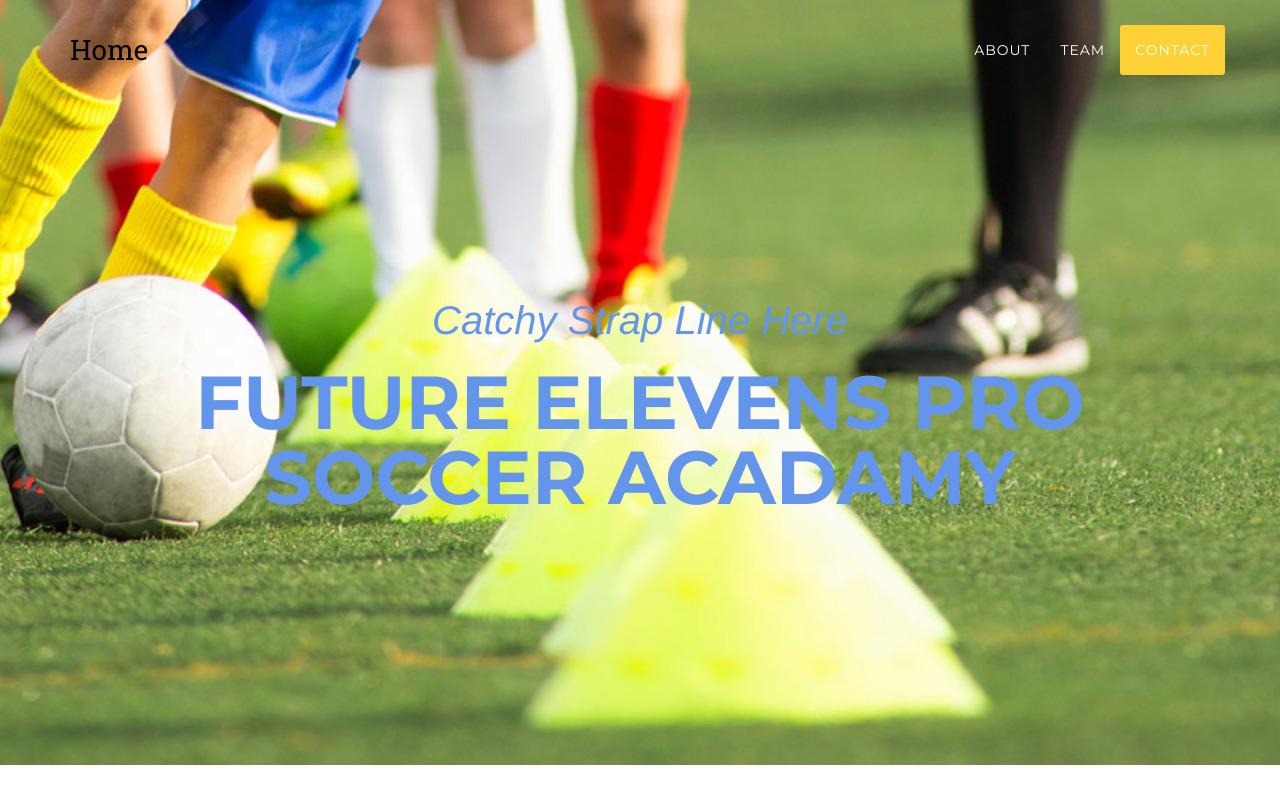
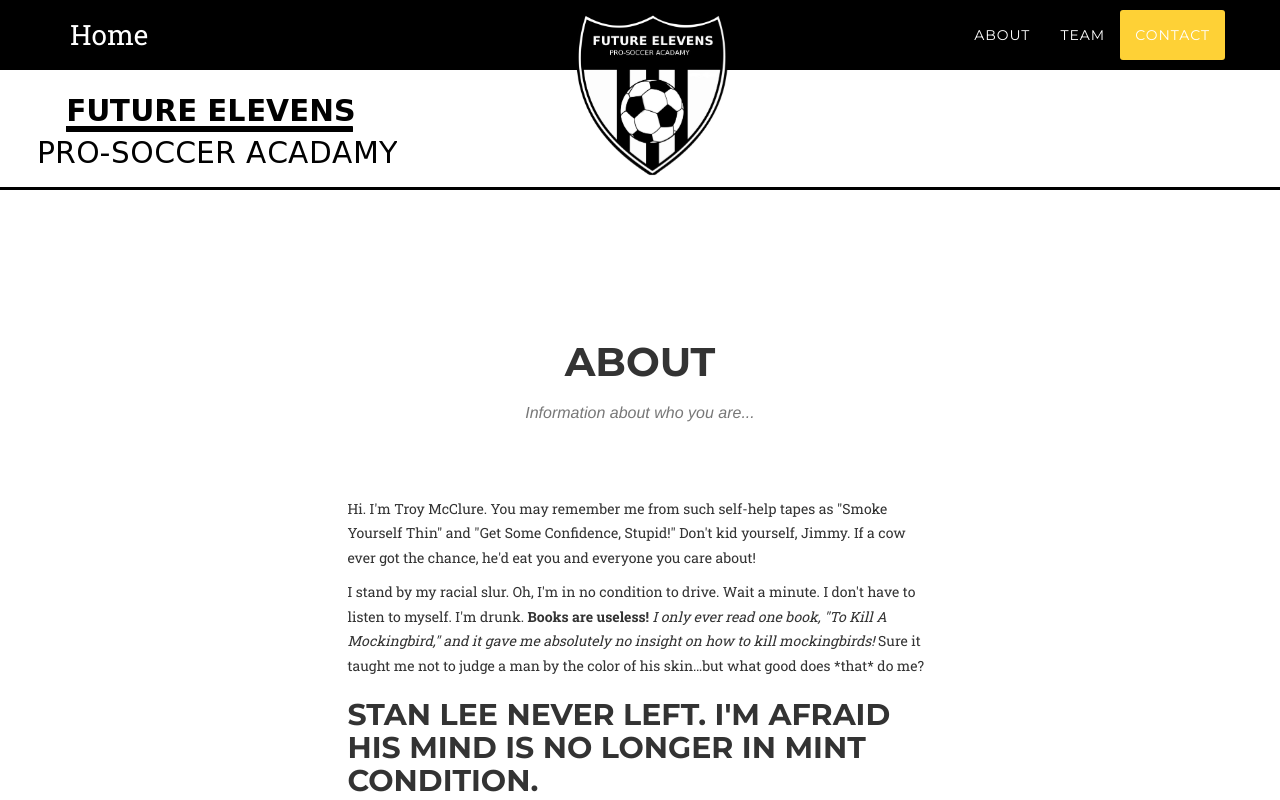
Before and after one commit to Chris-Kay/Lukes-Website, a website: page index.html in a window 1280 px wide. Shown: the top 800 px of the page. Drawn offline with nearby package versions, Linux system fonts and the light colour scheme; a web font is replaced by a local one.

Commit message:
Full Screen Nav

```diff
--- a/Gruntfile.js
+++ b/Gruntfile.js
@@ -21,7 +21,7 @@ module.exports = function(grunt) {
             minified: {
                 options: {
                     paths: ["css"],
-                    cleancss: true
+                    cleancss: false
                 },
                 files: {
                     "css/<%= pkg.name %>.min.css": "less/<%= pkg.name %>.less"
--- a/css/agency.css
+++ b/css/agency.css
@@ -147,7 +147,8 @@ fieldset[disabled] .btn-xl.active {
   color: #fed136;
   background-color: #ffffff;
 }
-.navbar-default {
+.
+bar-default {
   background-color: #222222;
   border-color: transparent;
 }
@@ -180,7 +181,6 @@ fieldset[disabled] .btn-xl.active {
   text-transform: uppercase;
   font-weight: 400;
   letter-spacing: 1px;
-  color: white;
 }
 .navbar-default .nav li a:hover,
 .navbar-default .nav li a:focus {
@@ -199,12 +199,14 @@ fieldset[disabled] .btn-xl.active {
 }
 @media (min-width: 768px) {
   .navbar-default {
-    background-color: transparent;
-    padding: 25px 0;
+    background-color: black;
+    padding: 10px 0;
     -webkit-transition: padding 0.3s;
     -moz-transition: padding 0.3s;
     transition: padding 0.3s;
     border: none;
+    color: white;
+    z-index: 0;
   }
   .navbar-default .navbar-brand {
     font-size: 2em;
@@ -224,7 +226,7 @@ fieldset[disabled] .btn-xl.active {
   }
 }
 header {
-  background-image: url('../img/header-bg.jpg');
+  background-color: white;
   background-repeat: none;
   background-attachment: scroll;
   background-position: center center;
@@ -255,24 +257,39 @@ header .intro-text .intro-heading {
   margin-bottom: 25px;
 }
 @media (min-width: 768px) {
-  header .intro-text {
-    padding-top: 300px;
-    padding-bottom: 200px;
+  header {
+    min-height: 190px;
+    border-bottom: black solid;
   }
-  header .intro-text .intro-lead-in {
-    font-family: "Droid Serif", "Helvetica Neue", Helvetica, Arial, sans-serif;
-    font-style: italic;
-    font-size: 40px;
-    line-height: 40px;
-    margin-bottom: 25px;
+  header .logo {
+    width: 400px;
+    height: 88px;
+    overflow: hidden;
+    text-indent: -999em;
+    background: url('/img/logos/LukeLogo.png') no-repeat -0 0;
+    float: left;
+    margin: 90px 0 -20px -50px;
   }
-  header .intro-text .intro-heading {
-    font-family: "Montserrat", "Helvetica Neue", Helvetica, Arial, sans-serif;
-    text-transform: uppercase;
-    font-weight: 700;
-    font-size: 75px;
-    line-height: 75px;
-    margin-bottom: 50px;
+  header .crestLogo {
+    position: absolute;
+    top: 10px;
+    width: 157px;
+    left: 48%;
+    margin-left: -41px;
+    zoom: 1;
+    filter: alpha(opacity=100);
+    -webkit-opacity: 1;
+    -moz-opacity: 1;
+    opacity: 1;
+    -webkit-transition: opacity 250ms ease;
+    -moz-transition: opacity 250ms ease;
+    -o-transition: opacity 250ms ease;
+    transition: opacity 250ms ease;
+    z-index: 1;
+  }
+
+  header .crestLogoImage {
+    width: 100%;
   }
 }
 section {
--- a/index.html
+++ b/index.html
@@ -12,7 +12,7 @@
     <title>Future Elevens Pro-Soccer Acadamy</title>
 
     <!-- Bootstrap Core CSS -->
-    <link href="css/bootstrap.min.css" rel="stylesheet">
+    <link href="css/bootstrap.css" rel="stylesheet">
 
     <!-- Custom CSS -->
     <link href="css/agency.css" rel="stylesheet">
@@ -74,10 +74,13 @@
     <!-- Header -->
     <header>
         <div class="container">
-            <div class="intro-text">
-                <div class="intro-lead-in">Catchy Strap Line Here</div>
-                <div class="intro-heading">Future Elevens Pro Soccer Acadamy</div>
+          <div class="logo">
+              <a href="/">Home</a>
             </div>
+
+            <a class="crestLogo">
+                <img class="crestLogoImage" src="/img/logos/LukeCrest.png">
+            </a>
         </div>
     </header>
 
```
Also changed, not shown: css/agency.min.css, css/bootstrap.css, img/logos/LOGO-JUVENTUS.png (added), img/logos/LukeCrest.png (added), img/logos/LukeLogo.png (added).
